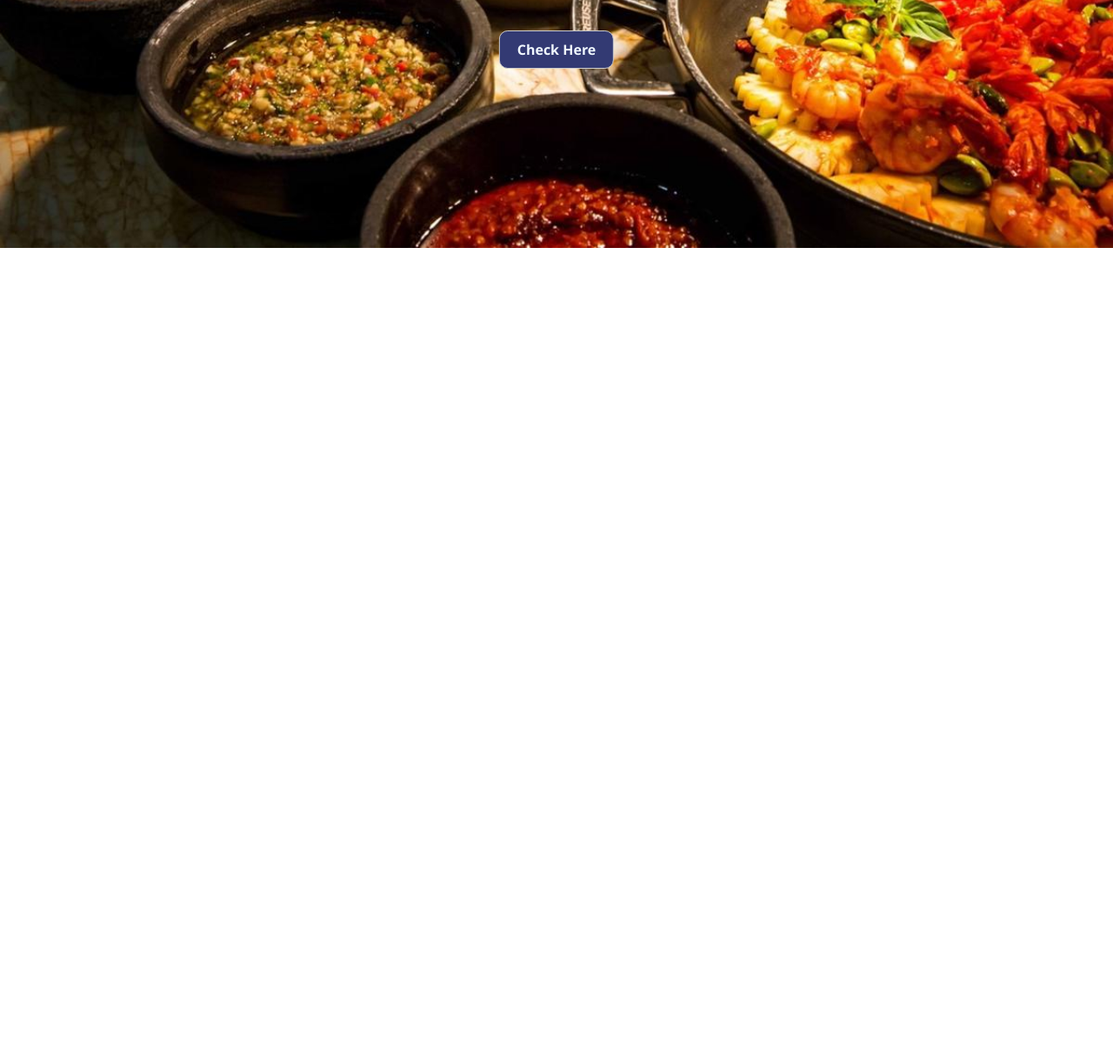
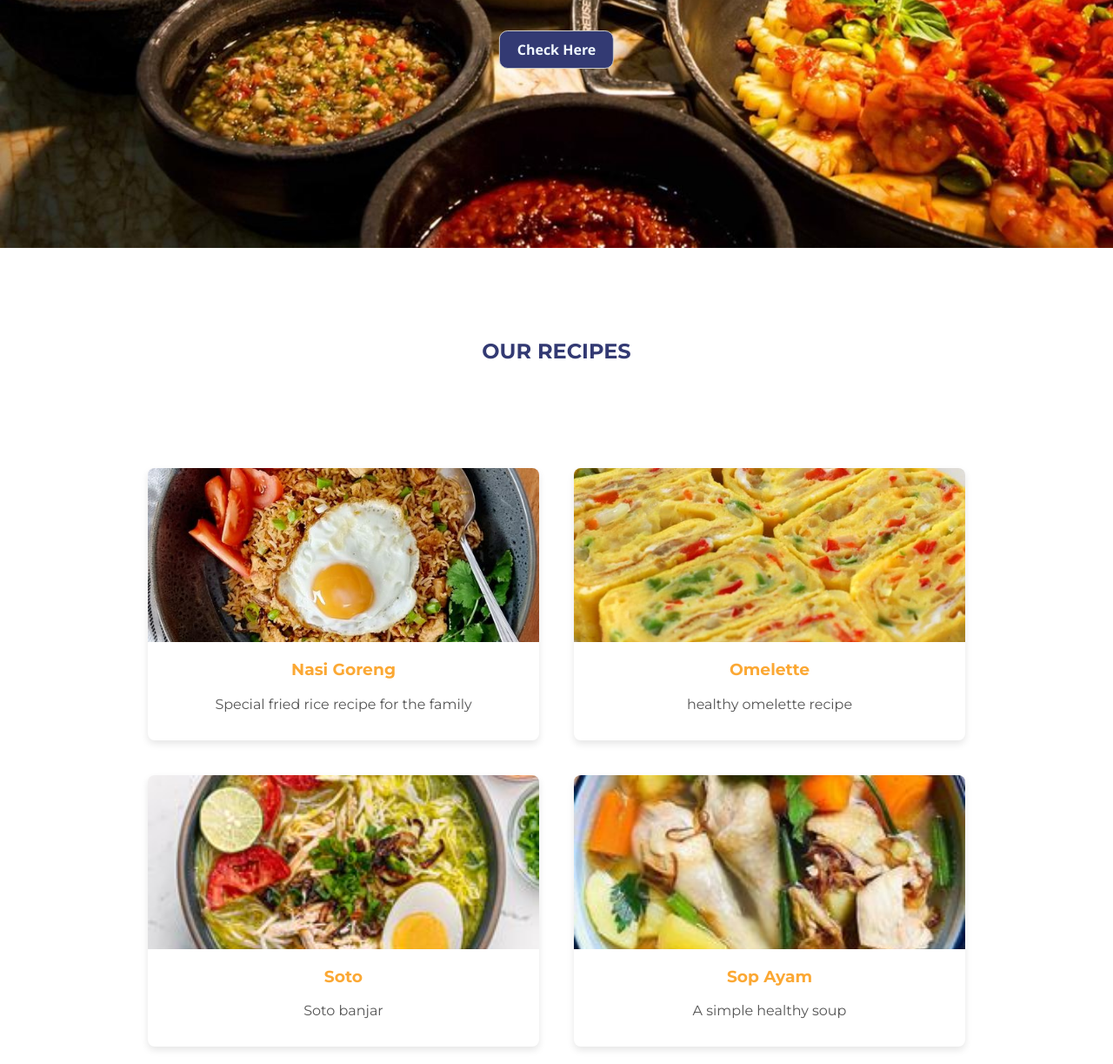
Before and after one commit to sekaria/basic-web-stechoq, a plain HTML site: page index.html in a window 1280 px wide. Shown: the part 516-1739 px from the top of the page at 87% size. Before the commit the page ends 805 px from the top, so only its background shows below. Drawn offline with Linux system fonts and the light colour scheme.

Commit message:
Bagian Card

```diff
--- a/assets/style.css
+++ b/assets/style.css
@@ -105,6 +105,56 @@ body {
   color: rgb(55, 17, 17);
 }
 
+.title h2 {
+  text-align: center;
+  padding: 80px;
+  color: var(--main-color);
+}
+
+.container {
+  display: flex;
+  align-items: center;
+  justify-content: center;
+  flex-wrap: wrap;
+  max-width: 1200px;
+  margin: 0 auto;
+}
+
+.card {
+  width: 450px;
+  margin: 20px;
+  border-radius: 8px;
+  overflow: hidden;
+  box-shadow: 0 4px 8px rgba(0, 0, 0, 0.1);
+  transition: transform 0.3s;
+}
+
+.card:hover {
+  transform: scale(1.05);
+}
+
+.card img {
+  width: 100%;
+  height: 200px;
+  object-fit: cover;
+}
+
+.card-content {
+  padding: 16px;
+  text-align: center;
+}
+
+.card-content h3 {
+  margin-top: 0;
+  color: var(--second-color);
+}
+
+.card-content p {
+  color: #555;
+}
+
+
+
 @media screen and (max-width: 768px) {
   .navbar a {
     padding: 10px;
--- a/index.html
+++ b/index.html
@@ -27,6 +27,43 @@
     </div>
 
     <!-- NAVBAR END -->
+
+    <!-- CARDS -->
+    <div class="title">
+      <h2>OUR RECIPES</h2>
+    </div>
+    <div class="container">
+      <div class="card">
+        <img src="assets/images/resep.jpg" alt="Resep Nasi Goreng">
+        <div class="card-content">
+          <h3>Nasi Goreng</h3>
+          <p>Special fried rice recipe for the family</p>
+        </div>
+      </div>
+      <div class="card">
+        <img src="assets/images/telur.jpg" alt="Resep Omelette">
+        <div class="card-content">
+          <h3>Omelette</h3>
+          <p>healthy omelette recipe</p>
+        </div>
+      </div>
+      <div class="card">
+        <img src="assets/images/soto.jpg" alt="Resep Soto">
+        <div class="card-content">
+          <h3>Soto</h3>
+          <p>Soto banjar</p>
+        </div>
+      </div>
+      <div class="card">
+        <img src="assets/images/sop.jpg" alt="Resep Sop Ayam">
+        <div class="card-content">
+          <h3>Sop Ayam</h3>
+          <p>A simple healthy soup</p>
+        </div>
+      </div>
+    </div>
+
+    <!-- CARDS END -->
     <script src="assets/main.js"></script>
   </body>
 </html>
```
Also changed, not shown: assets/images/resep.jpg (added), assets/images/sop.jpg (added), assets/images/soto.jpg (added), assets/images/telur.jpg (added).
